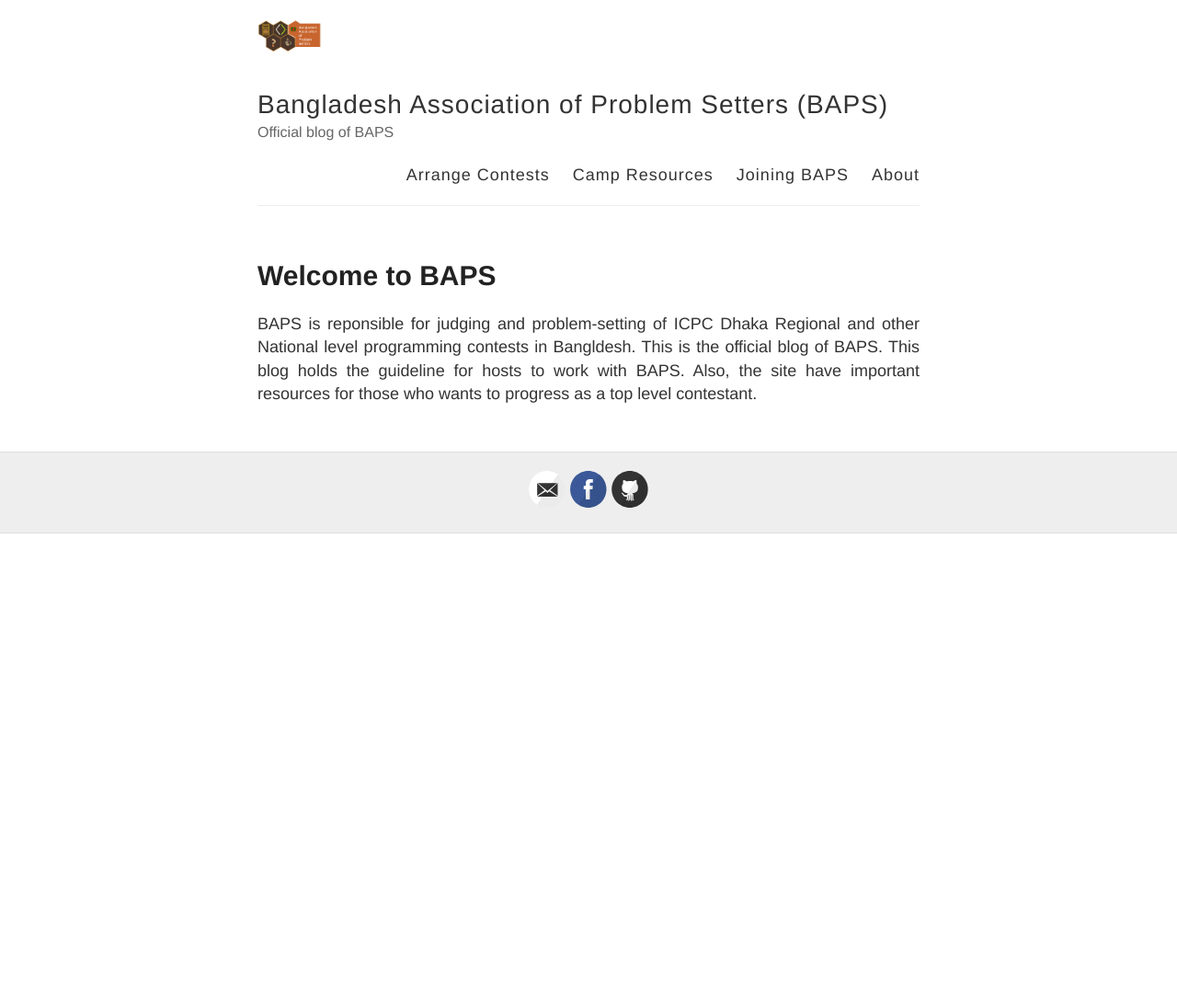
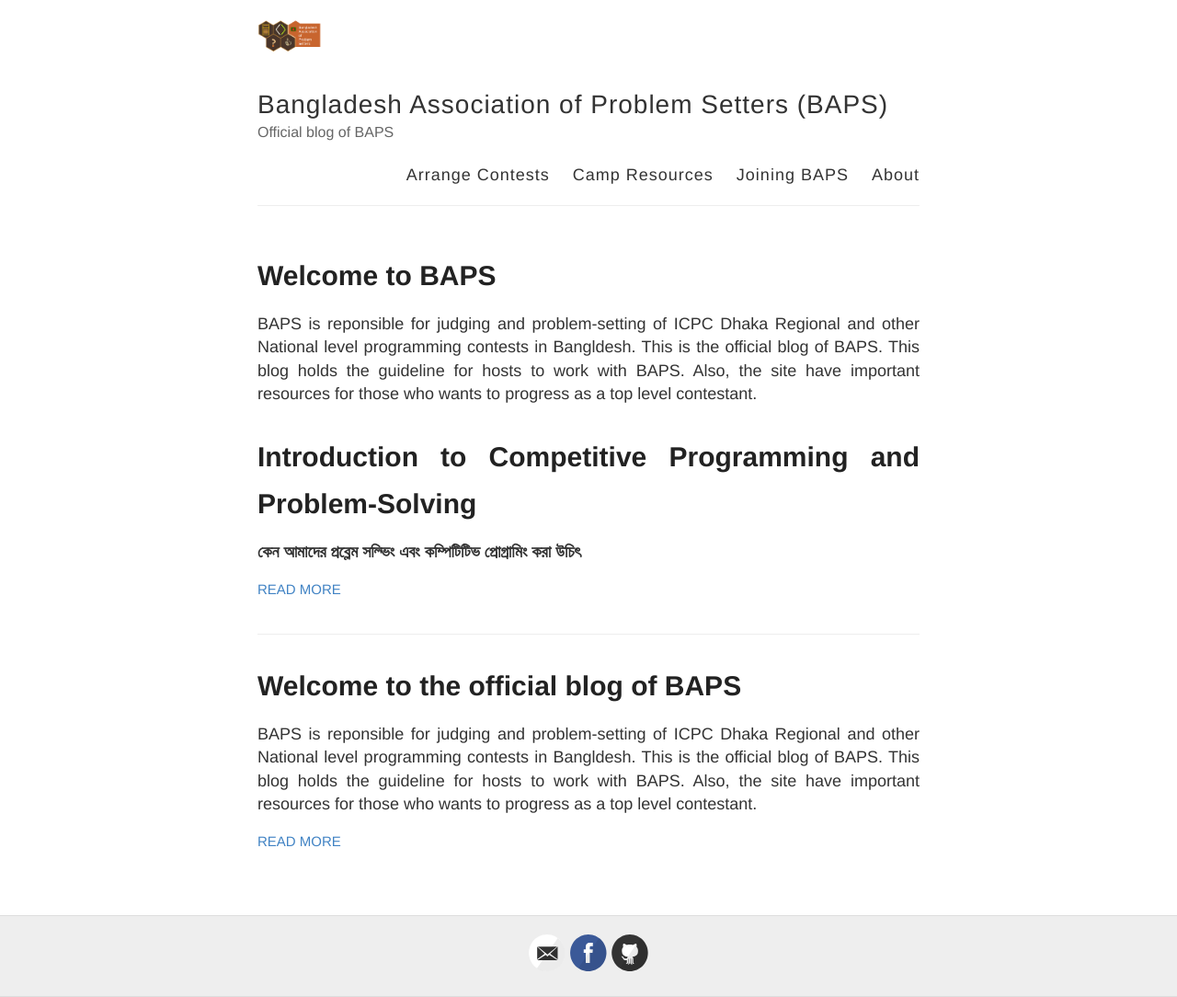
Before and after one commit to baps-bgd/baps-bgd.github.io, a Jekyll site: the page built from index.html, in a window 1280 px wide. Shown: the whole page at 92% size. Built offline with Jekyll 4.4.1, drawn with Linux system fonts in a browser that asks for light colours; before the commit the page ends 900 px from its top, so only the background shows below that.

Commit message:
Update index.html

```diff
--- a/index.html
+++ b/index.html
@@ -4,3 +4,18 @@
 <h1>Welcome to BAPS</h1>
 
 BAPS is reponsible for judging and problem-setting of ICPC Dhaka Regional and other National level programming contests in Bangldesh. This is the official blog of BAPS. This blog holds the guideline for hosts to work with BAPS. Also, the site have important resources for those who wants to progress as a top level contestant.
+
+<div class="posts">
+  {% for post in site.posts %}
+    <article class="post">
+
+      <h1><a href="{{ site.baseurl }}{{ post.url }}">{{ post.title }}</a></h1>
+
+      <div class="entry">
+        {{ post.excerpt }}
+      </div>
+
+      <a href="{{ site.baseurl }}{{ post.url }}" class="read-more">Read More</a>
+    </article>
+  {% endfor %}
+</div>
```
